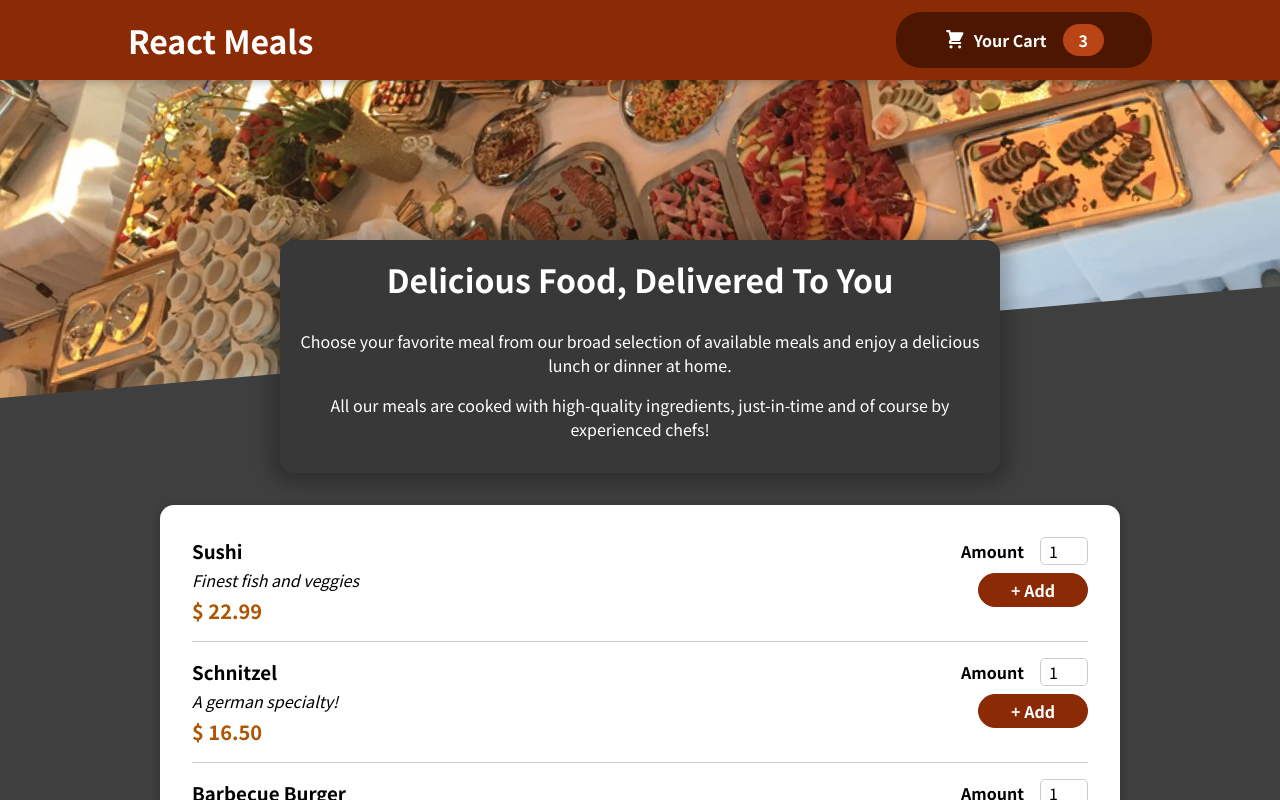
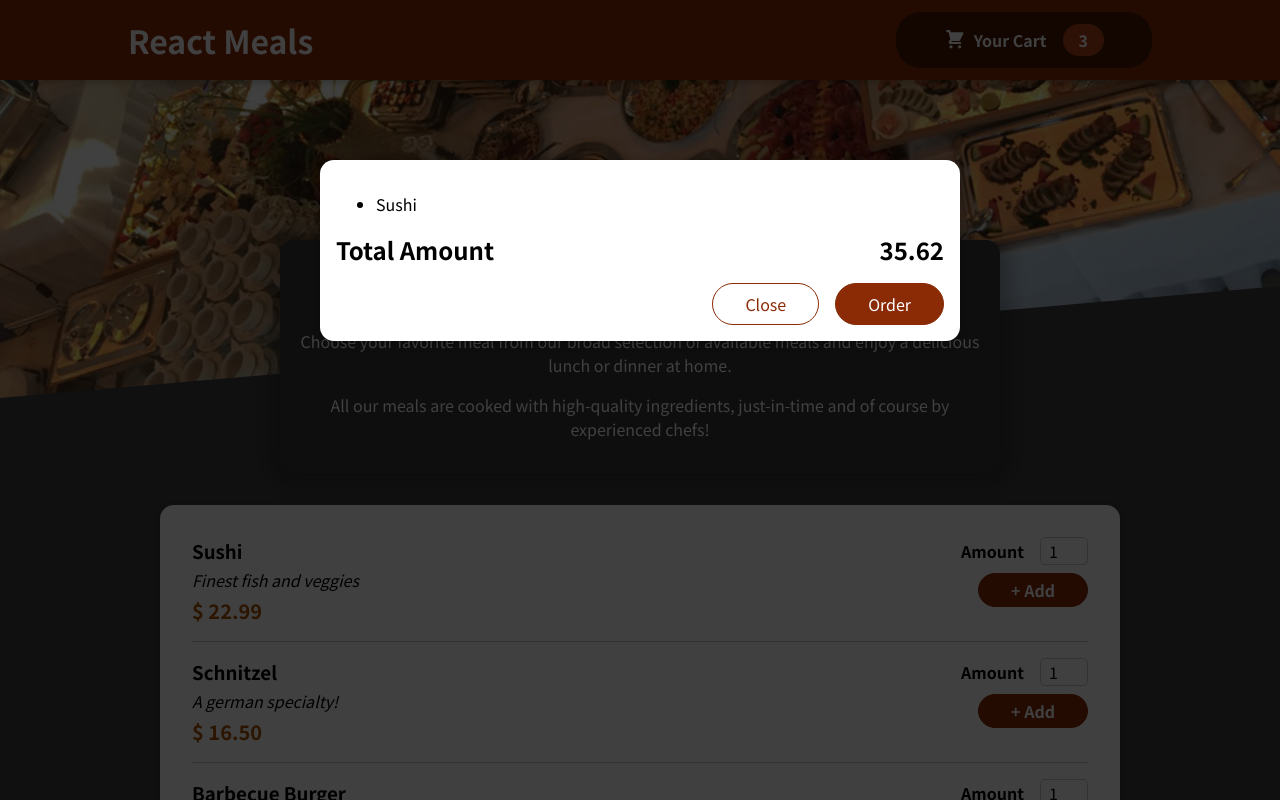
Before and after one commit to juanpchica/generalReact, a React (Create React App) app: page / in a window 1280 px wide. Shown: the top 800 px of the page. Built offline with nearby package versions, Linux system fonts and the light colour scheme.

Commit message:
modal with portal

```diff
--- a/public/index.html
+++ b/public/index.html
@@ -28,6 +28,7 @@
   </head>
   <body>
     <noscript>You need to enable JavaScript to run this app.</noscript>
+    <div id="overlays"></div>
     <div id="root"></div>
     <!--
       This HTML file is a template.
--- a/src/App.js
+++ b/src/App.js
@@ -2,10 +2,12 @@
 
 import Header from "./components/Layout/Header";
 import Meals from "./components/Meals/Meals";
+import Cart from "./components/Cart/Cart";
 
 const App = () => {
   return (
     <>
+      <Cart />
       <Header />
       <main>
         <Meals />
--- a/src/components/Cart/Cart.js
+++ b/src/components/Cart/Cart.js
@@ -1,4 +1,5 @@
 import React from "react";
+import Modal from "../UI/Modal";
 
 import classes from "./Cart.module.css";
 
@@ -6,13 +7,13 @@
   const cartItems = (
     <ul>
       {[{ id: "c1", name: "Sushi", amount: 2, price: "12.99" }].map((item) => (
-        <li>{item.name}</li>
+        <li key={item.id}>{item.name}</li>
       ))}
     </ul>
   );
 
   return (
-    <div>
+    <Modal>
       {cartItems}
       <div className={classes.total}>
         <span>Total Amount</span>
@@ -22,7 +23,7 @@
         <button className={classes["button--alt"]}>Close</button>
         <button className={classes.button}>Order</button>
       </div>
-    </div>
+    </Modal>
   );
 };
 
--- a/src/components/UI/Modal.js
+++ b/src/components/UI/Modal.js
@@ -1,9 +1,32 @@
 import React from "react";
+import ReactDOM from "react-dom";
 
 import classes from "./Modal.module.css";
 
-const Modal = () => {
-  return <div>Modal</div>;
+const Backdrop = (props) => {
+  return <div className={classes.backdrop} />;
+};
+
+const ModalOverlay = (props) => {
+  return (
+    <div className={classes.modal}>
+      <div className={classes.content}>{props.children}</div>
+    </div>
+  );
+};
+
+const portalElement = document.getElementById("overlays");
+
+const Modal = (props) => {
+  return (
+    <>
+      {ReactDOM.createPortal(<Backdrop />, portalElement)}
+      {ReactDOM.createPortal(
+        <ModalOverlay>{props.children}</ModalOverlay>,
+        portalElement
+      )}
+    </>
+  );
 };
 
 export default Modal;
```
Also changed, not shown: 1 other file (tests, documents, lock files or other folders).
